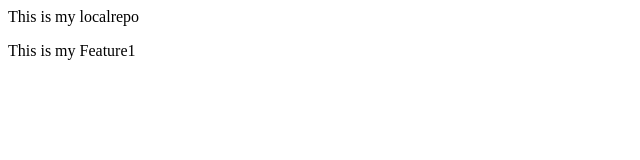
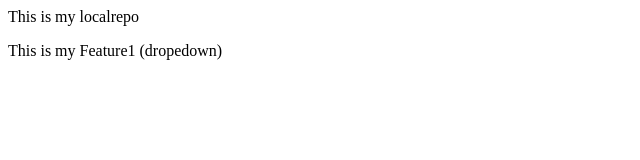
Before and after one commit to Subham-SR/localrepo, a plain HTML site: page index.html in a window 1280 px wide. Shown: the full height of the page, 0-640 px from the left. Drawn offline with Linux system fonts and the light colour scheme.

```diff
--- a/index.html
+++ b/index.html
@@ -1,2 +1,2 @@
 <p>This is my localrepo</p>
-<P>This is my Feature1</P>
+<P>This is my Feature1 (dropedown)</P>
```
